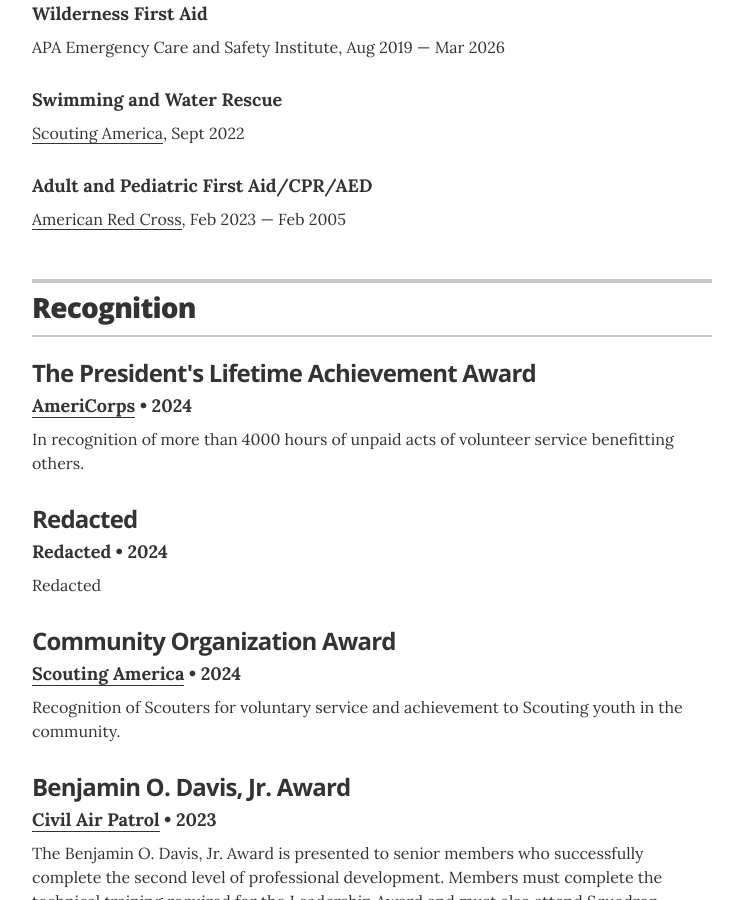
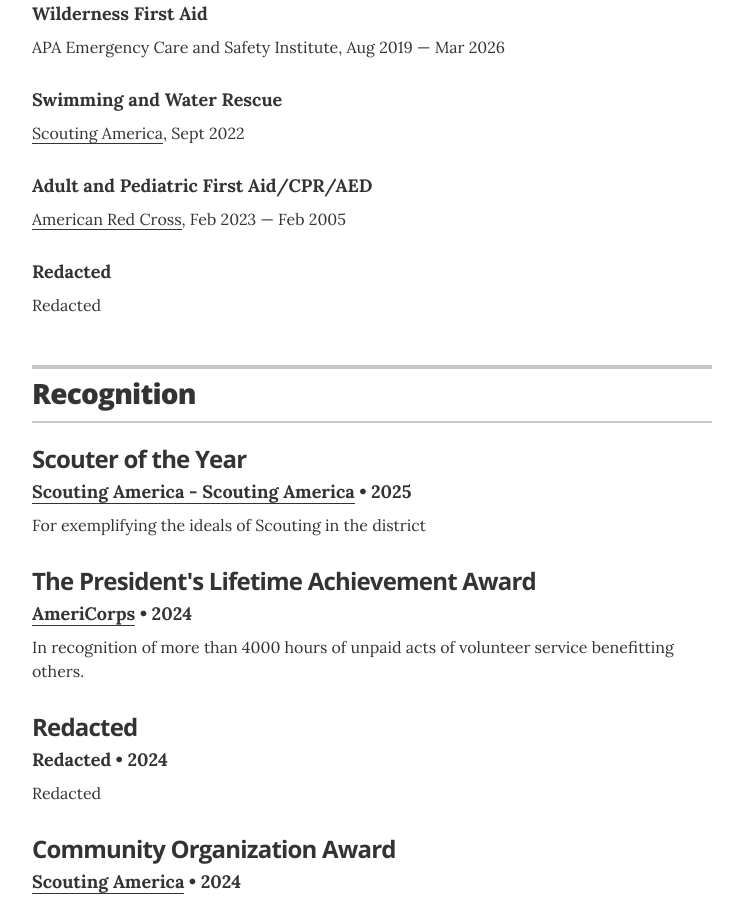
Before and after one commit to deekayen/dkn.github.io, a Jekyll site: the page built from index.html, in a window 1280 px wide and 900 px high, scrolled down 4122 px. Shown: the whole window, without its empty margins (268-1011 px from the left). Built offline with Jekyll 4.4.1, drawn with Linux system fonts in a browser that asks for light colours.

Commit message:
add scouter of the year, nra certs

```diff
--- a/_data/recognitions.yml
+++ b/_data/recognitions.yml
@@ -1,4 +1,9 @@
 # Recognitions
+- award: Scouter of the Year
+  organization: <a href="https://www.scouting.org/">Scouting America - Scouting America</a>
+  year: 2025
+  summary: For exemplifying the ideals of Scouting in the district
+
 - award: The President's Lifetime Achievement Award
   organization: <a href="https://presidentialserviceawards.gov/">AmeriCorps</a>
   year: 2024
--- a/_data/skills.yml
+++ b/_data/skills.yml
@@ -61,3 +61,6 @@
 
 - skill: Adult and Pediatric First Aid/CPR/AED
   description: <a href="https://www.redcross.org/">American Red Cross</a>, Feb 2023 &mdash; Feb 2005
+
+- skill: Redacted
+  description: Redacted
```
